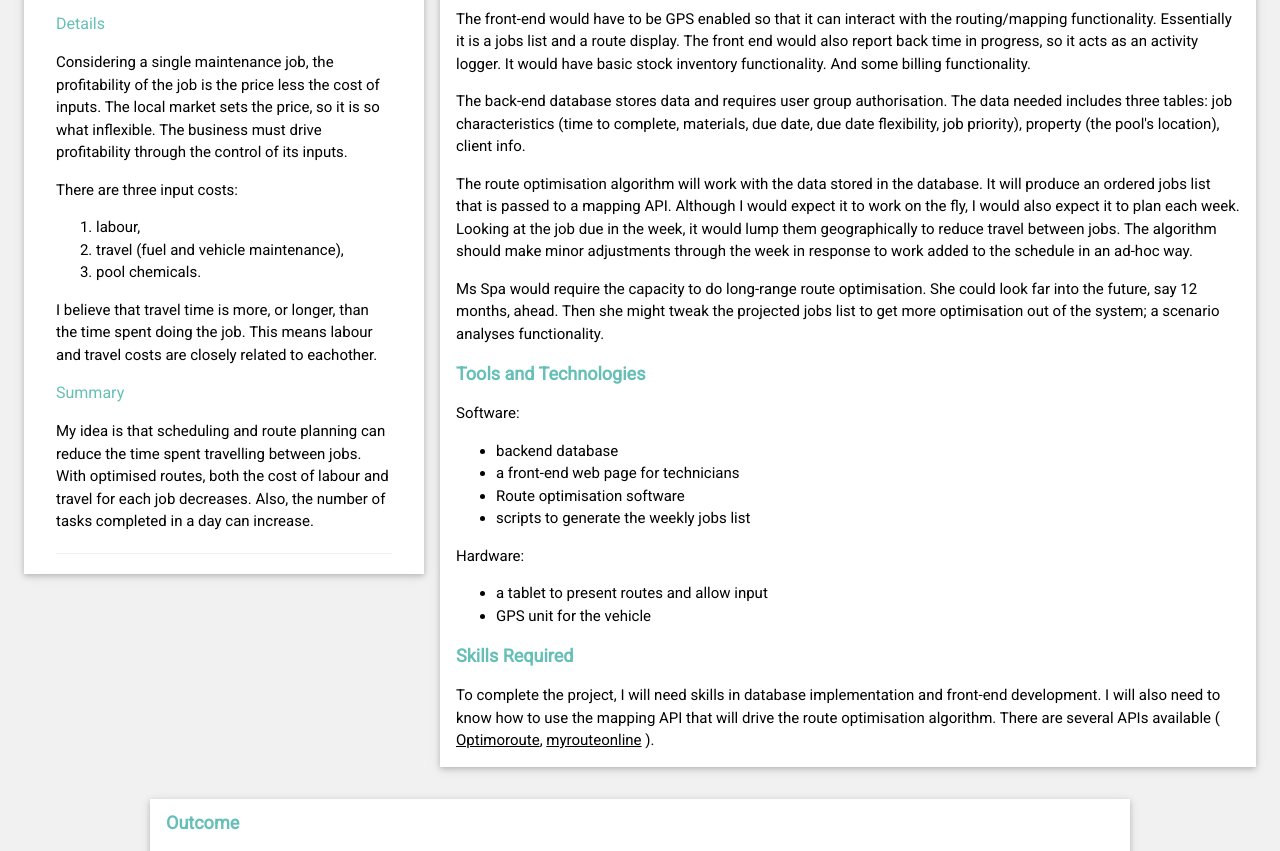
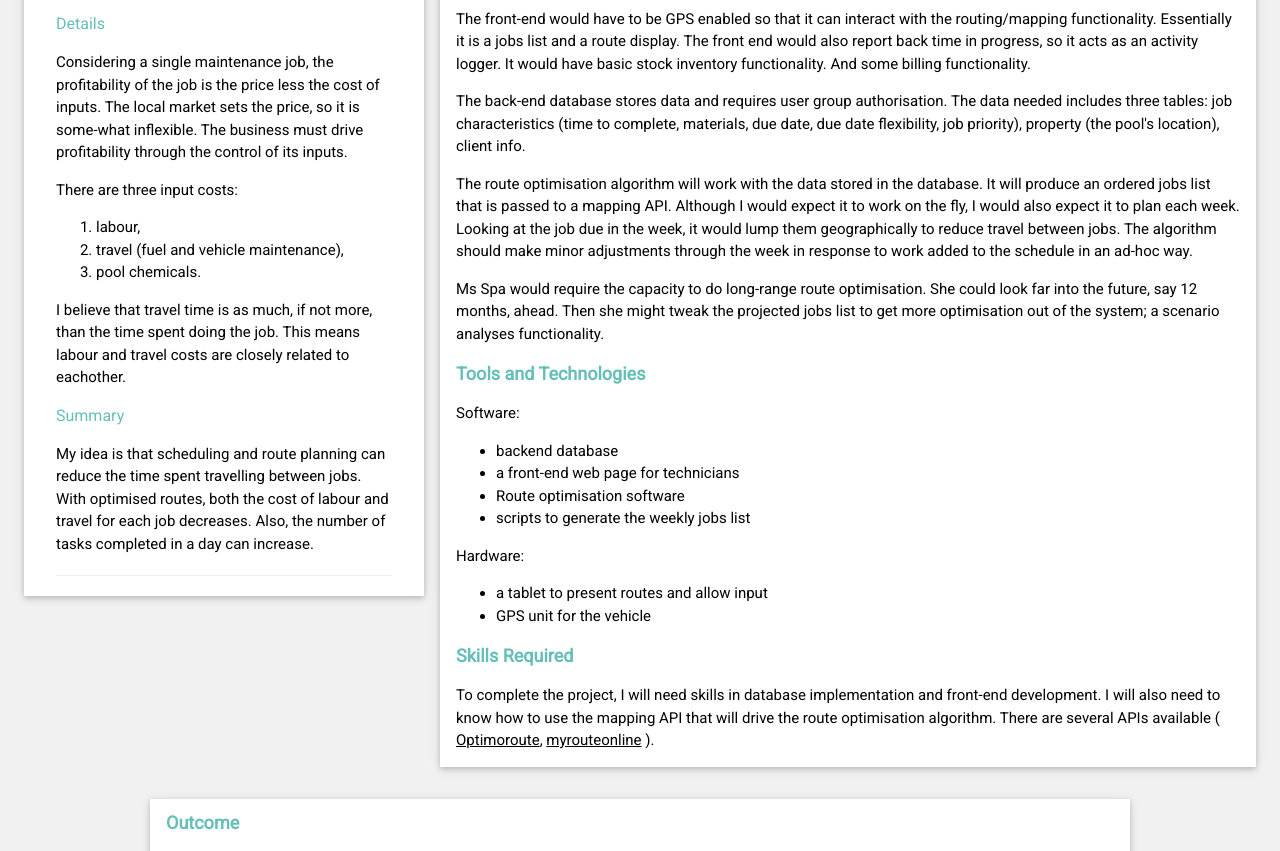
Before and after one commit to AnthonyBro/COSC2196_Assignment1, a plain HTML site: page index.html in a window 1280 px wide. Shown: the part 5248-6099 px from the top of the page. Drawn offline with nearby package versions, Linux system fonts and the light colour scheme.

Commit message:
minor edits to text

```diff
--- a/index.html
+++ b/index.html
@@ -689,7 +689,7 @@ html,body,h1,h2,h3,h4,h5,h6 {font-family: "Roboto", sans-serif}
           </h6>
           <p>
             Considering a single maintenance job, the profitability of the job is the price less the cost of inputs.
-            The local market sets the price, so it is so what inflexible. The business must drive profitability through
+            The local market sets the price, so it is some-what inflexible. The business must drive profitability through
             the control of its inputs.
           </p>
 
@@ -701,7 +701,7 @@ html,body,h1,h2,h3,h4,h5,h6 {font-family: "Roboto", sans-serif}
           </ol>
 
           <p>
-            I believe that travel time is more, or longer, than the time spent doing the job.
+            I believe that travel time is as much, if not more, than the time spent doing the job.
             This means labour and travel costs are closely related to eachother.
           </p>
           <h6 class="w3-opacity w3-text-teal">
```
